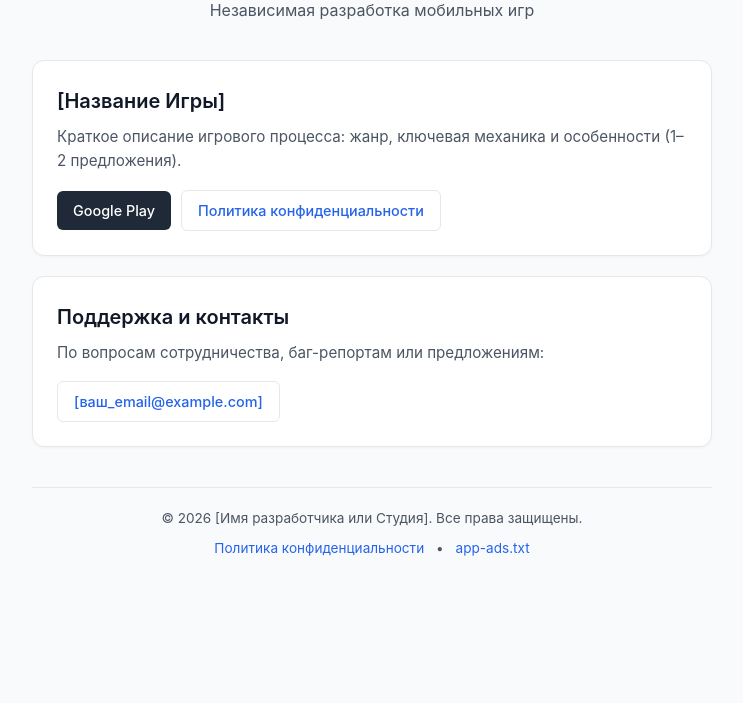
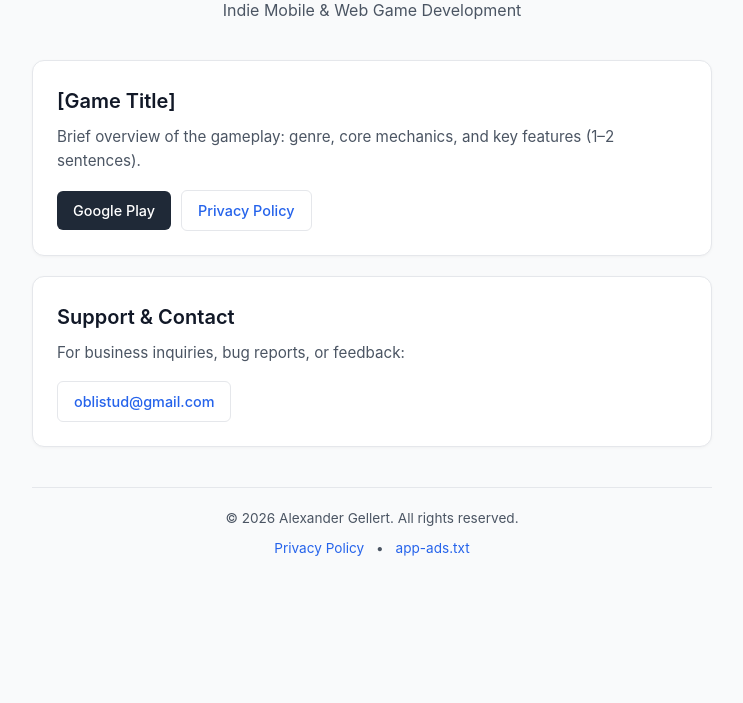
Before and after one commit to a-gellert/a-gellert.github.io, a plain HTML site: page index.html in a window 1280 px wide. Shown: the part 97-800 px from the top of the page, without its empty margins (268-1011 px from the left). Drawn offline with Linux system fonts and the light colour scheme.

Commit message:
Update index.html for English localization

```diff
--- a/index.html
+++ b/index.html
@@ -1,9 +1,9 @@
 <!DOCTYPE html>
-<html lang="ru">
+<html lang="en">
 <head>
     <meta charset="UTF-8">
     <meta name="viewport" content="width=device-width, initial-scale=1.0">
-    <title>[Имя разработчика или Название студии] — Mobile Games</title>
+    <title>Tiny Heart Studios — Web & Mobile Games</title>
     <style>
         :root {
             --bg-color: #f9fafb;
@@ -129,43 +129,43 @@
 <div class="container">
 
     <header>
-        <h1>[Имя разработчика или Студия]</h1>
-        <p class="subtitle">Независимая разработка мобильных игр</p>
+        <h1>Alexander Gellert</h1>
+        <p class="subtitle">Indie Mobile & Web Game Development</p>
     </header>
 
-    <!-- Карточка игры (продублируйте блок .card, если игр несколько) -->
+    <!-- Game Card -->
     <div class="card">
-        <h2 class="game-title">[Название Игры]</h2>
+        <h2 class="game-title">[Game Title]</h2>
         <p class="game-desc">
-            Краткое описание игрового процесса: жанр, ключевая механика и особенности (1–2 предложения).
+            Brief overview of the gameplay: genre, core mechanics, and key features (1–2 sentences).
         </p>
         <div class="links-row">
-            <a href="https://play.google.com/store/apps/details?id=[ваш_package_name]" class="btn" target="_blank" rel="noopener">
+            <a href="https://play.google.com/store/apps/details?id=[your_package_name]" class="btn" target="_blank" rel="noopener">
                 Google Play
             </a>
             <a href="privacy.html" class="btn btn-outline">
-                Политика конфиденциальности
+                Privacy Policy
             </a>
         </div>
     </div>
 
-    <!-- Блок контактов/поддержки -->
+    <!-- Support & Contact Card -->
     <div class="card">
-        <h2 class="game-title">Поддержка и контакты</h2>
+        <h2 class="game-title">Support & Contact</h2>
         <p class="game-desc">
-            По вопросам сотрудничества, баг-репортам или предложениям:
+            For business inquiries, bug reports, or feedback:
         </p>
         <div class="links-row">
-            <a href="mailto:[ваш_email@example.com]" class="btn btn-outline">
-                [ваш_email@example.com]
+            <a href="mailto:oblistud@gmail.com" class="btn btn-outline">
+                oblistud@gmail.com
             </a>
         </div>
     </div>
 
     <footer>
-        <div>© 2026 [Имя разработчика или Студия]. Все права защищены.</div>
+        <div>© 2026 Alexander Gellert. All rights reserved.</div>
         <div style="margin-top: 8px;">
-            <a href="privacy.html">Политика конфиденциальности</a> •
+            <a href="privacy.html">Privacy Policy</a> •
             <a href="app-ads.txt">app-ads.txt</a>
         </div>
     </footer>
```
